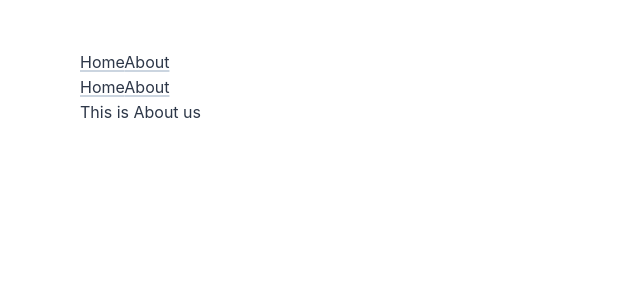
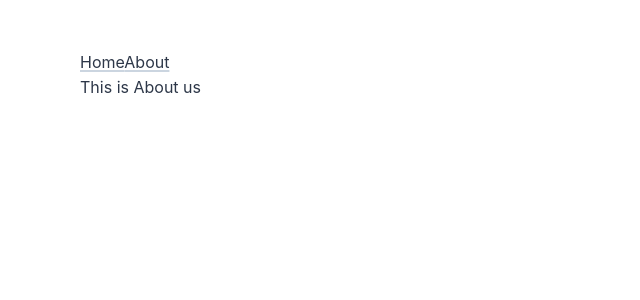
Before and after one commit to aedward8/BellaCharity, a React (Create React App) app in the folder app/: page /about in a window 1280 px wide. Shown: the top 300 px of the page, without its empty margins (0-640 px from the left). Built offline with nearby package versions, Linux system fonts and the light colour scheme.

Commit message:
remove Nav compoent

```diff
--- a/app/src/components/About.js
+++ b/app/src/components/About.js
@@ -3,12 +3,7 @@ import * as React from "react";
 import Nav from "./Nav";
 
 const About = () => {
-  return (
-    <div>
-      <Nav />
-      This is About us
-    </div>
-  );
+  return <div>This is About us</div>;
 };
 
 export default About;
```
